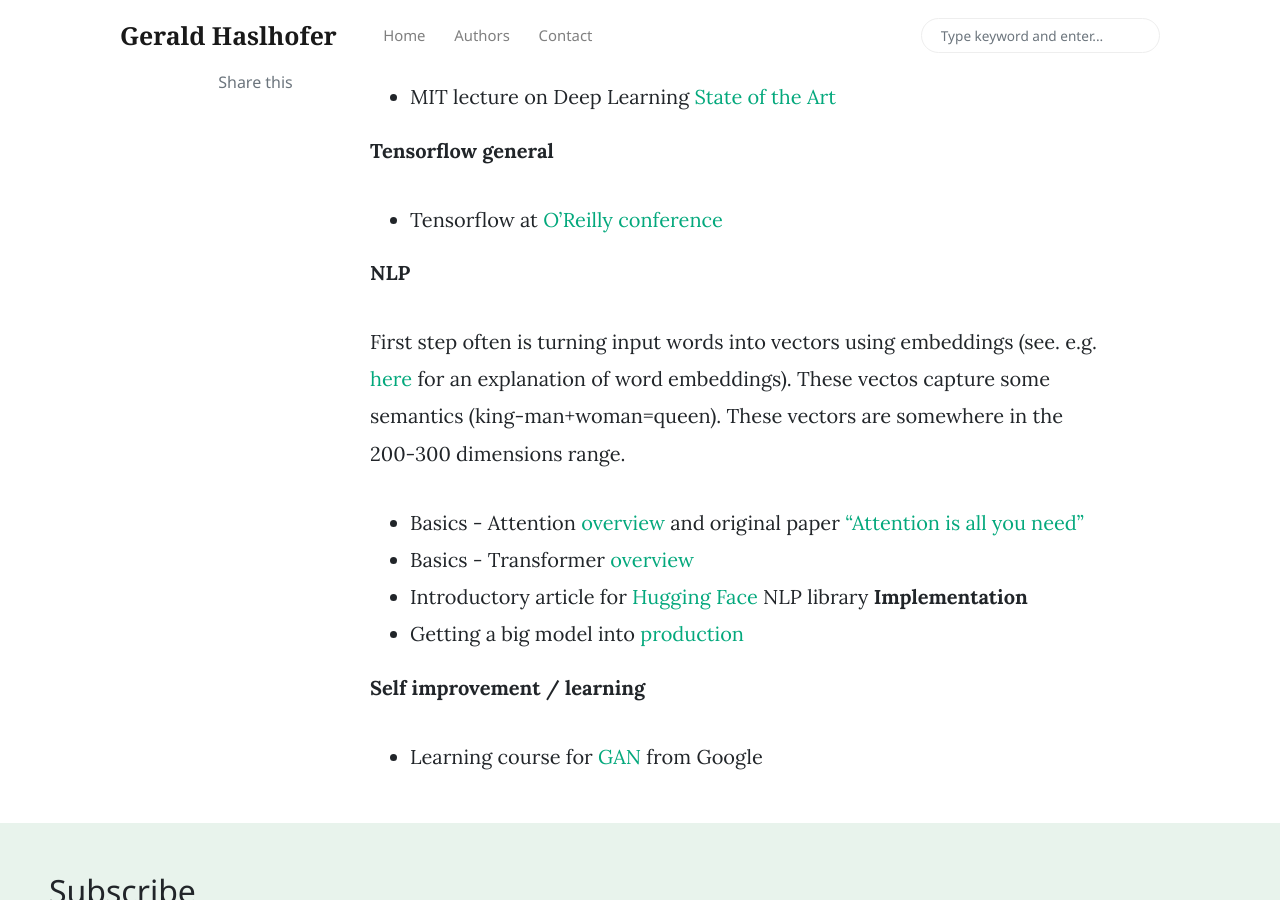
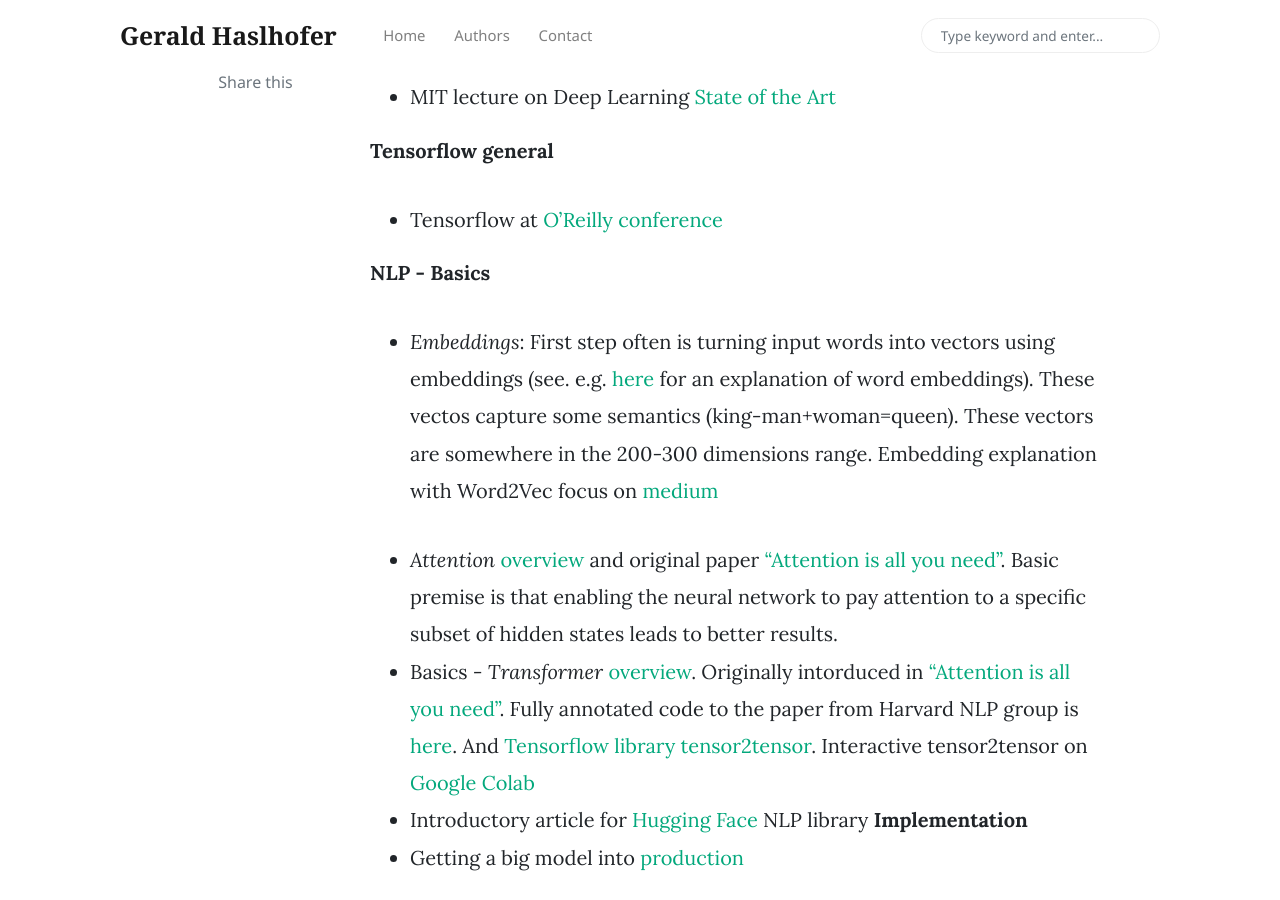
Before and after one commit to haslhofer/haslhofer.github.io, a Jekyll site: the page built from _posts/2019-11-29-backlog.md, in a window 1280 px wide and 900 px high, scrolled down 572 px. Built offline with Jekyll 4.4.1, drawn with Linux system fonts in a browser that asks for light colours; nearby versions of some CDN libraries; comment, search, counter and statistics services are not loaded.

Commit message:
Update 2019-11-29-backlog.md

```diff
--- a/_posts/2019-11-29-backlog.md
+++ b/_posts/2019-11-29-backlog.md
@@ -17,12 +17,13 @@
 
 
 
-**NLP**
+**NLP - Basics**
 
-First step often is turning input words into vectors using embeddings (see. e.g. [here](https://machinelearningmastery.com/what-are-word-embeddings/) for an explanation of word embeddings). These vectos capture some semantics (king-man+woman=queen). These vectors are somewhere in the 200-300 dimensions range.
+* *Embeddings*:
+First step often is turning input words into vectors using embeddings (see. e.g. [here](https://machinelearningmastery.com/what-are-word-embeddings/) for an explanation of word embeddings). These vectos capture some semantics (king-man+woman=queen). These vectors are somewhere in the 200-300 dimensions range. Embedding explanation with Word2Vec focus on [medium](https://medium.com/deeper-learning/glossary-of-deep-learning-word-embedding-f90c3cec34ca)
 
-* Basics - Attention [overview](https://jalammar.github.io/visualizing-neural-machine-translation-mechanics-of-seq2seq-models-with-attention/) and original paper ["Attention is all you need"](https://arxiv.org/pdf/1706.03762.pdf)
-* Basics - Transformer [overview](http://jalammar.github.io/illustrated-transformer/)
+* *Attention* [overview](https://jalammar.github.io/visualizing-neural-machine-translation-mechanics-of-seq2seq-models-with-attention/) and original paper ["Attention is all you need"](https://arxiv.org/pdf/1706.03762.pdf). Basic premise is that enabling the neural network to pay attention to a specific subset of hidden states leads to better results.
+* Basics - *Transformer* [overview](http://jalammar.github.io/illustrated-transformer/). Originally intorduced in ["Attention is all you need"](https://arxiv.org/pdf/1706.03762.pdf). Fully annotated code to the paper from Harvard NLP group is [here](http://nlp.seas.harvard.edu/2018/04/03/attention.html). And [Tensorflow library tensor2tensor](https://github.com/tensorflow/tensor2tensor). Interactive tensor2tensor on [Google Colab](https://colab.research.google.com/github/tensorflow/tensor2tensor/blob/master/tensor2tensor/notebooks/hello_t2t.ipynb)
 * Introductory article for [Hugging Face](https://blog.tensorflow.org/2019/11/hugging-face-state-of-art-natural.html?m=1) NLP library
 **Implementation**
 * Getting a big model into [production](https://medium.com/huggingface/scaling-a-massive-state-of-the-art-deep-learning-model-in-production-8277c5652d5f)
```
